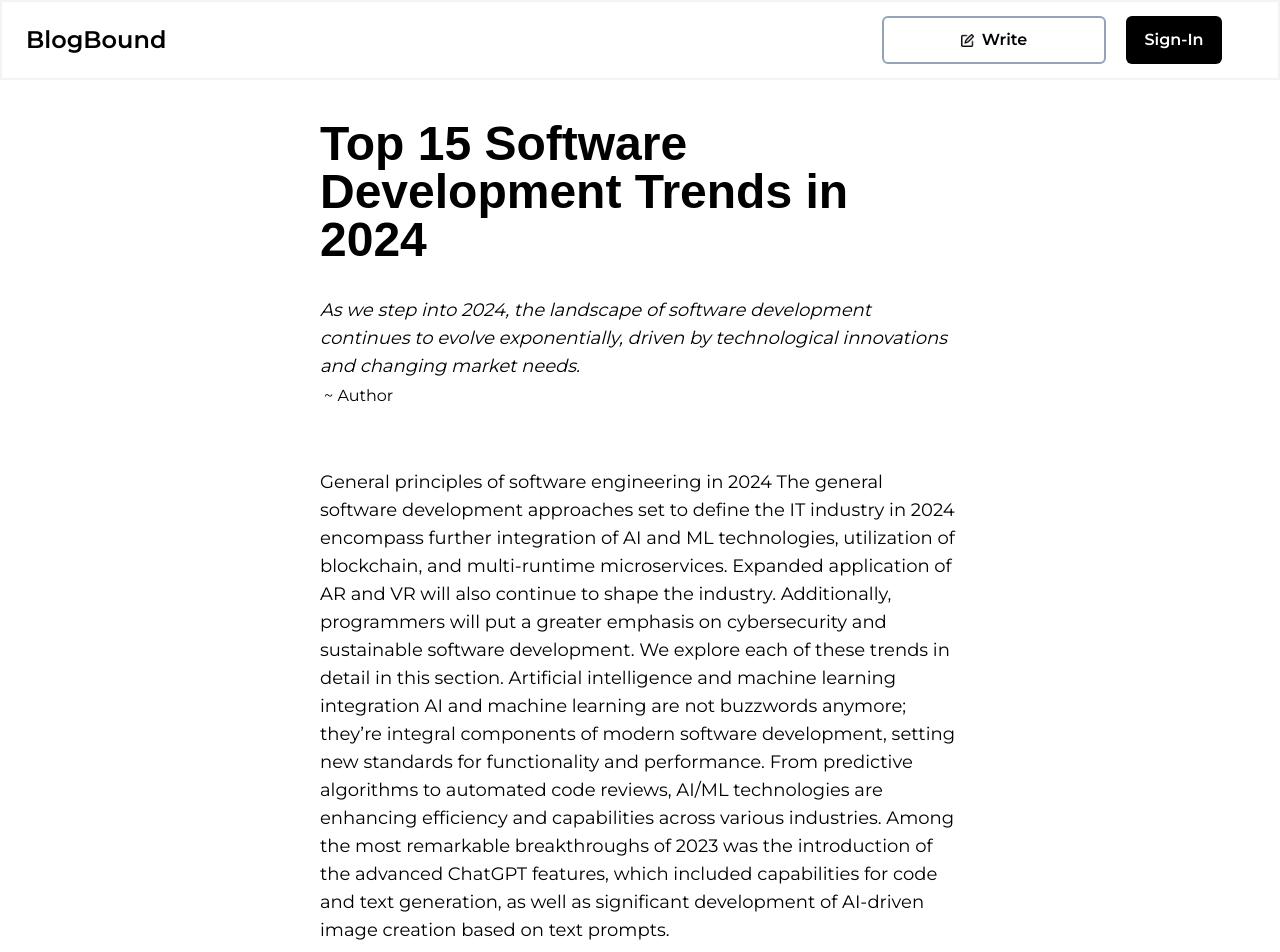
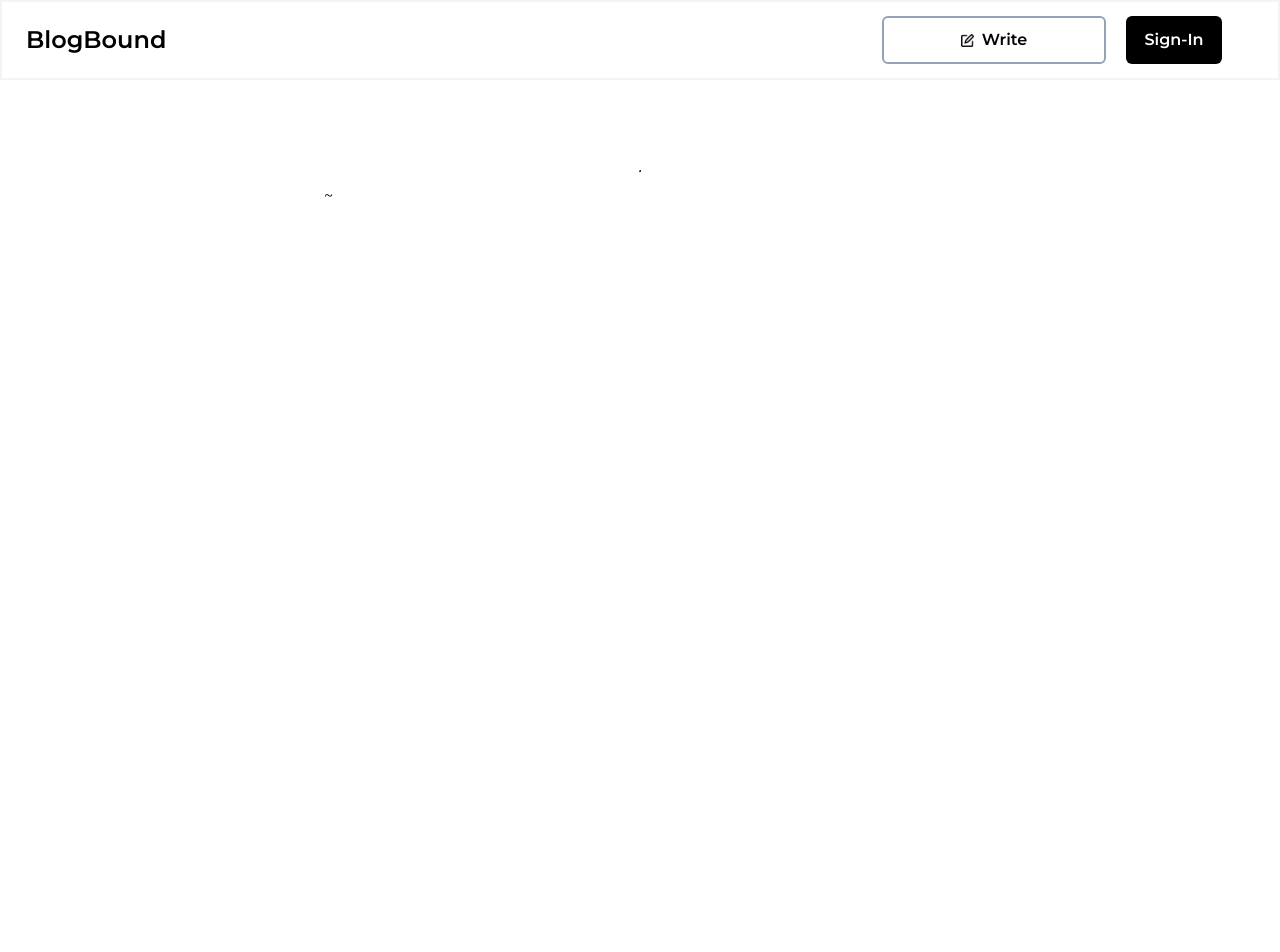
Before and after one commit to sincerelyyyash/blog-bound, a React (Vite) app in the folder frontend/: page /blog in a window 1280 px wide. Shown: the top 952 px of the page. After the commit the page ends 800 px from the top, so only its background shows below. Built offline with nearby package versions, Linux system fonts and the light colour scheme; a web font is replaced by a local one.

Commit message:
Blog page UI complete

```diff
--- a/frontend/src/Pages/BlogPage.tsx
+++ b/frontend/src/Pages/BlogPage.tsx
@@ -1,7 +1,20 @@
-import React from 'react'
+import { useState } from 'react'
 import Nav from '../Components/Nav'
 
+type BlogPage = {
+  title: string,
+  subtitle: string,
+  content: string,
+  author: string,
+}
+
 function BlogPage({}) {
+const [title,setTitle]= useState("");
+const [subtite,setSubtitle]= useState("");
+const [content,setContent]= useState("");
+const [author,setAuthor]= useState("");
+
+
   return (
     <div className='flex flex-col mb-8'>
       <div>
@@ -9,25 +22,17 @@ function BlogPage({}) {
       </div>
       <div className='mt-14 flex flex-col justify-center items-center'>
         <h1 className='font-bold text-5xl w-2/4 font-palanquin'>
-        Top 15 Software Development Trends in 2024
+        {title}
         </h1>
         <div className='flex justify-center w-2/4 font-montserrat text-lg italic mt-8'>
-        As we step into 2024, the landscape of software development
-        continues to evolve exponentially, driven by
-        technological innovations and changing market needs.
+       {subtite}.
         </div>
         <div className='flex justify-items-start w-2/4'>
-            <h4 className='text-md font-montserrat p-1'>~ Author</h4>
+            <h4 className='text-md font-montserrat p-1'>~ {author}</h4>
         </div>
         <div className='w-2/4 mt-14 font-montserrat text-lg font-'>
             <p>
-            General principles of software engineering in 2024
-The general software development approaches set to define the IT industry in 2024 encompass further integration of AI and ML technologies, utilization of blockchain, and multi-runtime microservices. Expanded application of AR and VR will also continue to shape the industry. Additionally, programmers will put a greater emphasis on cybersecurity and sustainable software development. We explore each of these trends in detail in this section.
-
-Artificial intelligence and machine learning integration
-AI and machine learning are not buzzwords anymore; they’re integral components of modern software development, setting new standards for functionality and performance. From predictive algorithms to automated code reviews, AI/ML technologies are enhancing efficiency and capabilities across various industries.
-
-Among the most remarkable breakthroughs of 2023 was the introduction of the advanced ChatGPT features, which included capabilities for code and text generation, as well as significant development of AI-driven image creation based on text prompts.
+              {content}
             </p>
         </div>
       </div>
```
